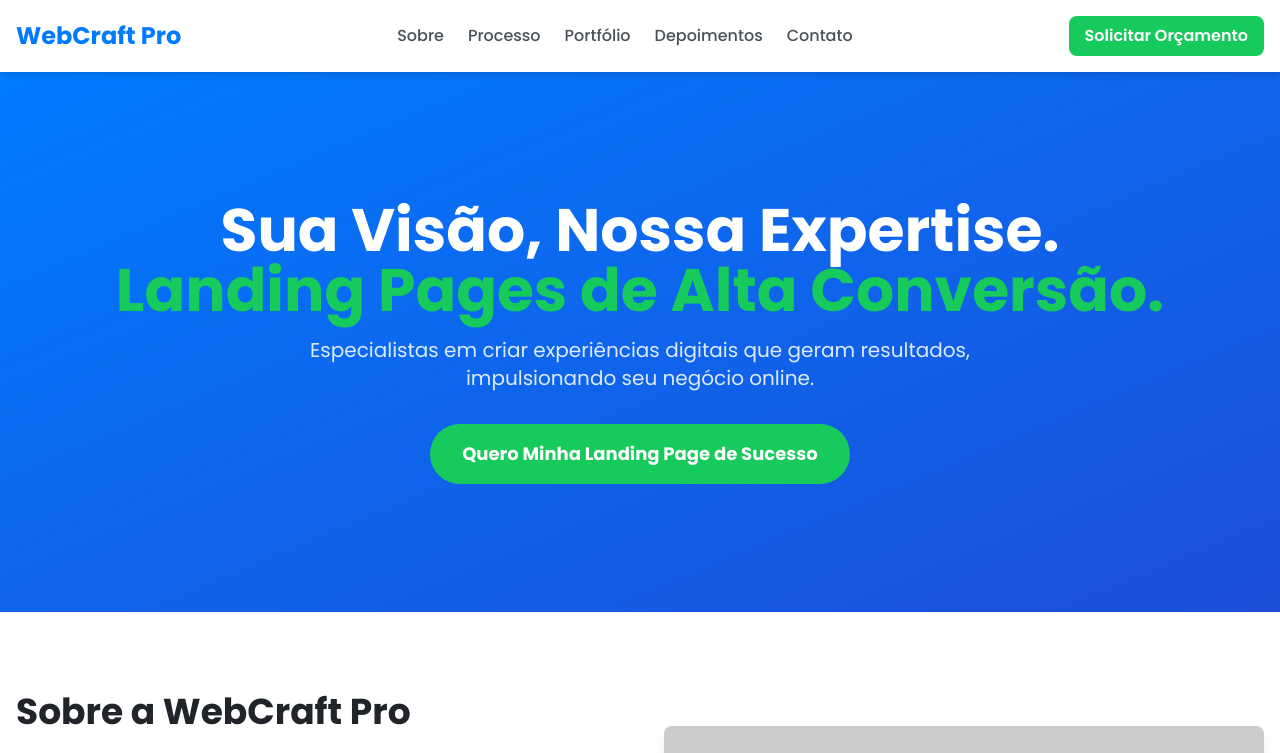
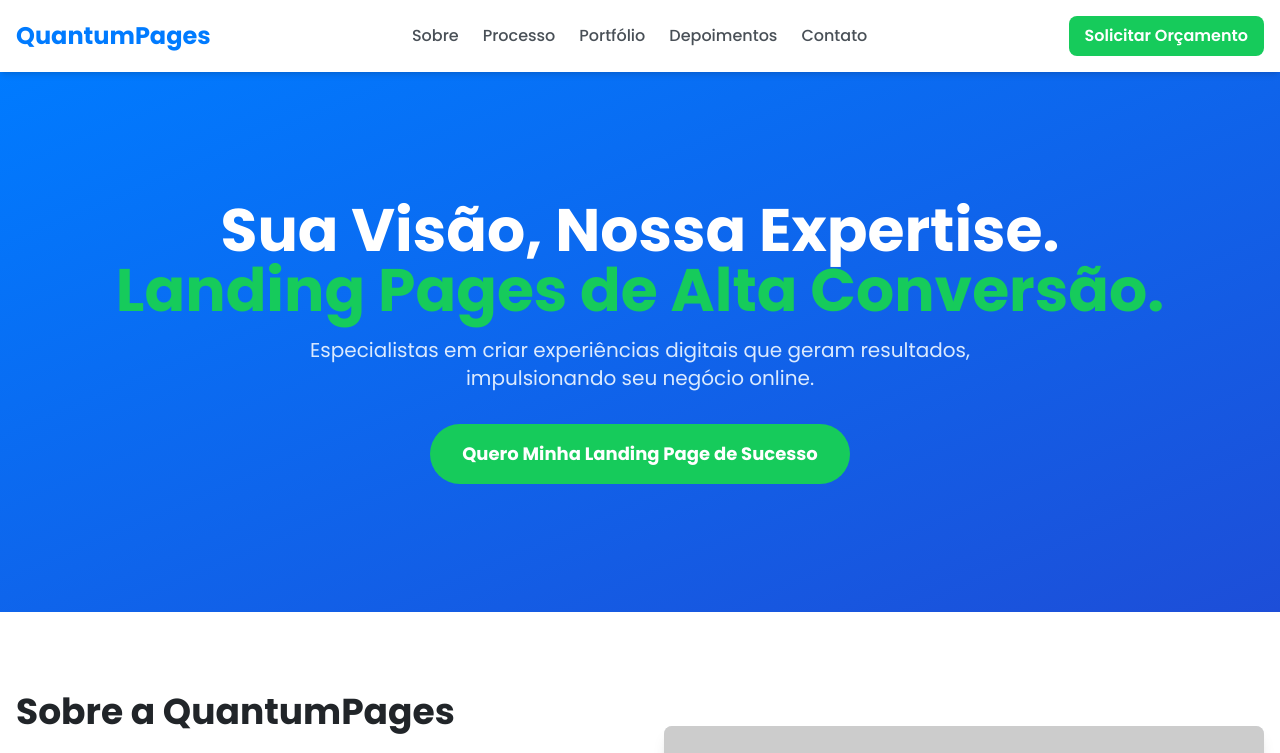
Before and after one commit to jamilsalomao/quantumPages, a website built with Vite: page index.html in a window 1280 px wide. Shown: the top 753 px of the page. Built offline with nearby package versions, Linux system fonts and the light colour scheme; placeholder pictures from the web are drawn by us.

Commit message:
Altera o nome da agencia

```diff
--- a/index.html
+++ b/index.html
@@ -3,7 +3,7 @@
 <head>
     <meta charset="UTF-8">
     <meta name="viewport" content="width=device-width, initial-scale=1.0">
-    <title>WebCraft Pro | Landing Pages de Alta Conversão</title>
+    <title>QuantumPages | Landing Pages de Alta Conversão</title>
 
     <script src="https://cdn.tailwindcss.com"></script>
 
@@ -21,7 +21,7 @@
 <body class="bg-light-bg text-dark-text font-sans antialiased">
     <header class="bg-white/90 backdrop-blur-lg sticky top-0 z-50 shadow-md">
         <div class="container mx-auto flex justify-between items-center p-4">
-            <a href="#" class="text-2xl font-bold text-primary-blue">WebCraft Pro</a>
+            <a href="#" class="text-2xl font-bold text-primary-blue">QuantumPages</a>
             <nav class="hidden md:flex space-x-6 text-gray-text font-medium">
                 <a href="#sobre" class="hover:text-primary-blue transition-colors">Sobre</a>
                 <a href="#processo" class="hover:text-primary-blue transition-colors">Processo</a>
@@ -53,7 +53,7 @@
         <section id="sobre" class="py-20 bg-white fade-in-section">
             <div class="container mx-auto px-4 grid grid-cols-1 lg:grid-cols-2 gap-12 items-center">
                 <div>
-                    <h2 class="text-3xl md:text-4xl font-bold text-dark-text mb-6">Sobre a WebCraft Pro</h2>
+                    <h2 class="text-3xl md:text-4xl font-bold text-dark-text mb-6">Sobre a QuantumPages</h2>
                     <p class="text-gray-text text-lg mb-8">
                         Somos uma agência especializada em criar landing pages de alta conversão. Com mais de 5 anos de experiência no mercado digital, já ajudamos centenas de empresas a alcançar seus objetivos online. Nossa paixão é transformar suas ideias em resultados tangíveis.
                     </p>
@@ -229,7 +229,7 @@
         <div class="container mx-auto px-4">
             <div class="grid grid-cols-1 md:grid-cols-4 gap-8 border-b border-gray-700 pb-8 mb-8">
                 <div>
-                    <a href="#" class="text-2xl font-bold text-white mb-4 block">WebCraft Pro</a>
+                    <a href="#" class="text-2xl font-bold text-white mb-4 block">QuantumPages</a>
                     <p class="text-gray-400 mb-4">Criamos landing pages que convertem visitantes em clientes.</p>
                     <div class="flex space-x-3">
                         <a href="#" class="social-icon-footer"><i class="fa-brands fa-facebook-f"></i></a>
@@ -256,13 +256,13 @@
                 <div>
                     <h4 class="text-white font-semibold text-lg mb-4">Contato</h4>
                     <ul class="space-y-2">
-                        <li><a href="mailto:contato@webcraftpro.com" class="hover:text-white">contato@webcraftpro.com</a></li>
+                        <li><a href="mailto:contato@webcraftpro.com" class="hover:text-white">contato@quantumpages.com</a></li>
                         <li>(11) 99999-9999</li>
                     </ul>
                 </div>
             </div>
             <div class="text-center text-gray-500 text-sm md:flex justify-between items-center">
-                <p>&copy; 2025 WebCraft Pro. Todos os direitos reservados.</p>
+                <p>&copy; 2025 QuantumPages. Todos os direitos reservados.</p>
                 <div class="mt-4 md:mt-0 space-x-4">
                     <a href="#" class="hover:text-white">Política de Privacidade</a>
                     <a href="#" class="hover:text-white">Termos de Uso</a>
```
